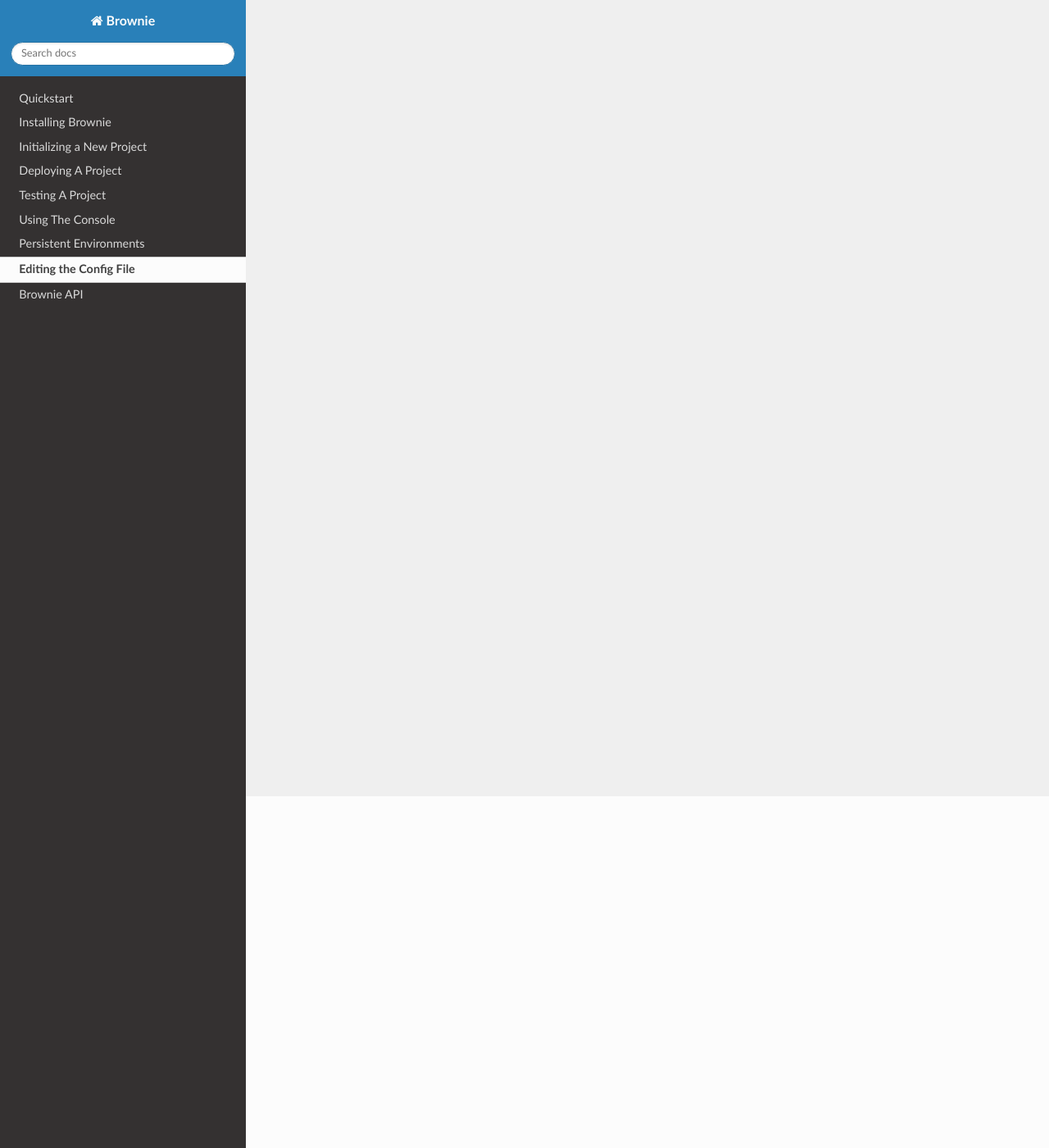
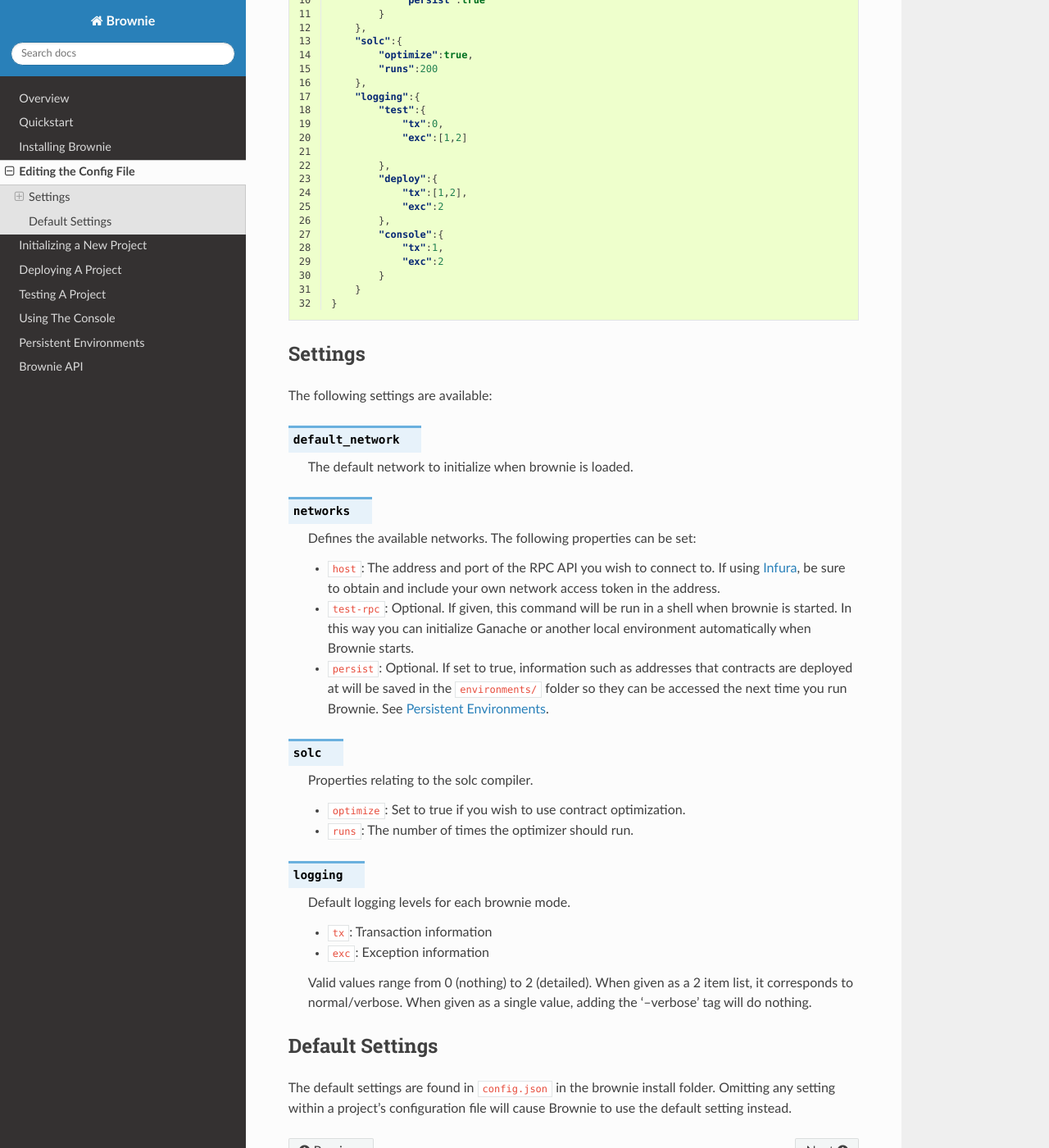
Before and after one commit to eth-brownie/brownie, a Sphinx documentation site: the page built from docs/config.rst, in a window 1280 px wide and 1400 px high, scrolled down 429 px. Shown: the whole window at 82% size. Built offline with Sphinx 7.4.7 and the Read the Docs theme 2.0.0, drawn with Linux system fonts in a browser that asks for light colours; some of the changed text lies outside the part shown.

Commit message:
persistence docs

```diff
--- a/docs/config.rst
+++ b/docs/config.rst
@@ -1,3 +1,51 @@
+.. _config:
+
 =======================
 Editing the Config File
 =======================
+
+Every project has a file ``brownie-config.json`` that holds all the configuration settings.
+
+The defaut configuration is as follows:
+
+.. literalinclude:: ../config.json
+    :linenos:
+    :language: json
+
+Settings
+========
+
+The following settings are available:
+
+.. py:attribute:: default_network
+
+    The default network to initialize when brownie is loaded.
+
+.. py:attribute:: networks
+
+    Defines the available networks. The following properties can be set:
+
+    * ``host``: The address and port of the RPC API you wish to connect to. If using `Infura <https://infura.io/>`__, be sure to obtain and include your own network access token in the address.
+    * ``test-rpc``: Optional. If given, this command will be run in a shell when brownie is started. In this way you can initialize Ganache or another local environment automatically when Brownie starts.
+    * ``persist``: Optional. If set to true, information such as addresses that contracts are deployed at will be saved in the ``environments/`` folder so they can be accessed the next time you run Brownie. See :ref:`persist`.
+
+.. py:attribute:: solc
+
+    Properties relating to the solc compiler.
+
+    * ``optimize``: Set to true if you wish to use contract optimization.
+    * ``runs``: The number of times the optimizer should run.
+
+.. py:attribute:: logging
+
+    Default logging levels for each brownie mode.
+
+    * ``tx``: Transaction information
+    * ``exc``: Exception information
+
+    Valid values range from 0 (nothing) to 2 (detailed). When given as a 2 item list, it corresponds to normal/verbose. When given as a single value, adding the '--verbose' tag will do nothing.
+
+Default Settings
+================
+
+The default settings are found in ``config.json`` in the brownie install folder. Omitting any setting within a project's configuration file will cause Brownie to use the default setting instead.
--- a/docs/console.rst
+++ b/docs/console.rst
@@ -10,7 +10,7 @@
 
     $ brownie console
 
-Brownie will compile your contracts, start the local RPC, and then give you a command prompt. From here you may interact with the network with the full range of functionality offered by the :ref:`api`.  Below are some examples of common tasks.
+Brownie will compile your contracts, start the local RPC, and then give you a command prompt. From here you may interact with the network with the full range of functionality offered by the :ref:`api`. Below are some examples of common tasks.
 
 Basic Functionality
 ===================
--- a/docs/quickstart.rst
+++ b/docs/quickstart.rst
@@ -97,3 +95,5 @@
 ::
 
     $ brownie console
+
+Brownie will compile your contracts, start the local RPC, and then give you a command prompt. From here you may interact with the network with the full range of functionality offered by the :ref:`api`.
```
Also changed, not shown: other parts of docs/quickstart.rst (+0 -2 lines), docs/index.rst (+2 -26 lines), docs/overview.rst (added, +16 -0 lines), docs/persist.rst (+13 -0 lines), 1 other file.
